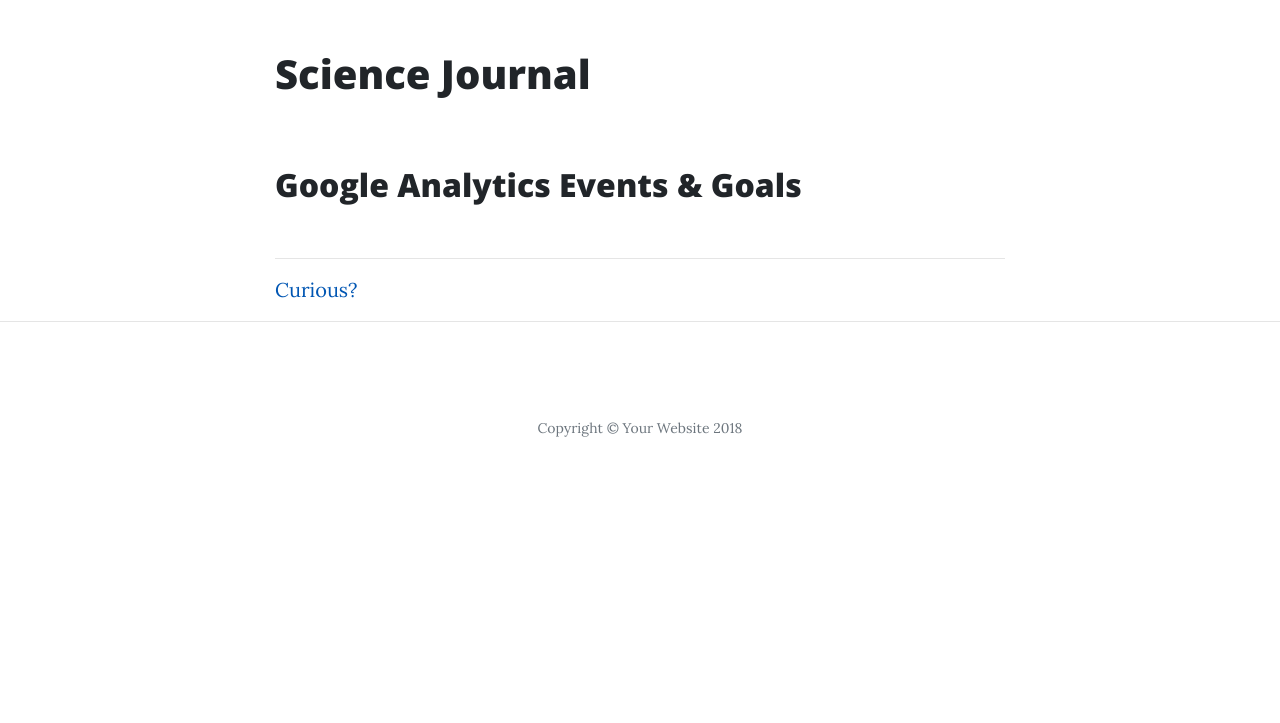
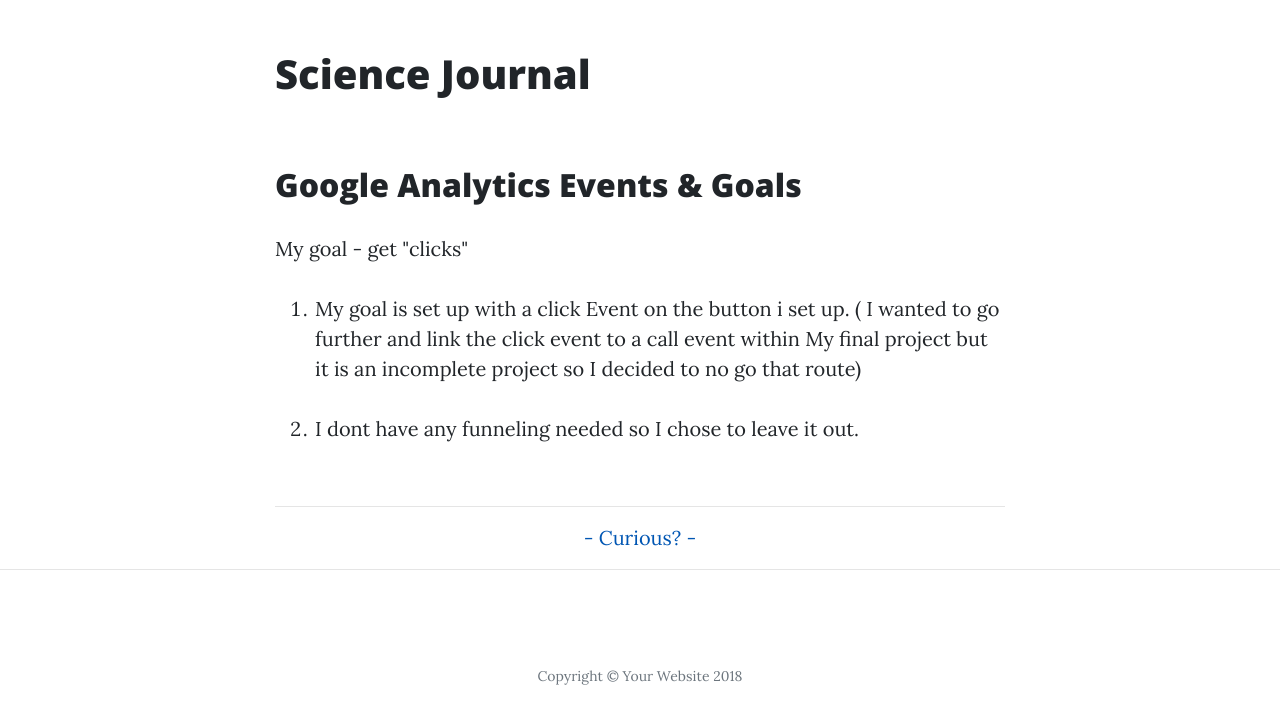
Before and after one commit to MickyWoo/user-science-journal, a plain HTML site: page post8.html in a window 1280 px wide. Shown: the part 511-1234 px from the top of the page. Before the commit the page ends 1015 px from the top, so only its background shows below. Drawn offline with nearby package versions, Linux system fonts and the light colour scheme.

Commit message:
display flex

```diff
--- a/css/style.css
+++ b/css/style.css
@@ -13,8 +13,10 @@
 
     background-color:yellow;
     padding: 10px;
-
-
-
+    border: linen;
 
   }
+  .clicks{
+    display: flex;
+    justify-content: center;
+  }
--- a/post8.html
+++ b/post8.html
@@ -111,15 +111,33 @@
 
                     <br> <br>
                     <h2>Google Analytics Events & Goals</h2>
-                    <br> <hr>
-                    <a href="http://mickywoo.com/wats-4000-final/#/BoosterPack" class="boosterPack-LINK"
-                        onclick="gtag('event', 'click', {
+
+                    <p> My goal - get "clicks" </p>
+                    <ol>
+                        <li>
+                            My goal is set up with a click Event on the button i set up. ( I wanted to go
+                            further and link the click event to a call event within My final project but
+                            it is an incomplete project so I decided to no go that route)
+
+                        </li>
+                        <br>
+                        <li>
+                            I dont have any funneling needed so I chose to leave it out.
+
+                        </li>
+                    </ol>
+                    <br>
+                    <hr>
+                    <div class="clicks" >
+                        <a href="http://mickywoo.com/wats-4000-final/#/BoosterPack" class="boosterPack-LINK" onclick="gtag('event', 'click', {
 
                         'event_category': 'BoosterPack-page',
                             'event_label': 'BoosterPack',
                                 'value': 1
 
-                                    }); "> Curious?</a>
+                                    }); "> - Curious? - </a>
+
+                    </div>
 
 
 
```
